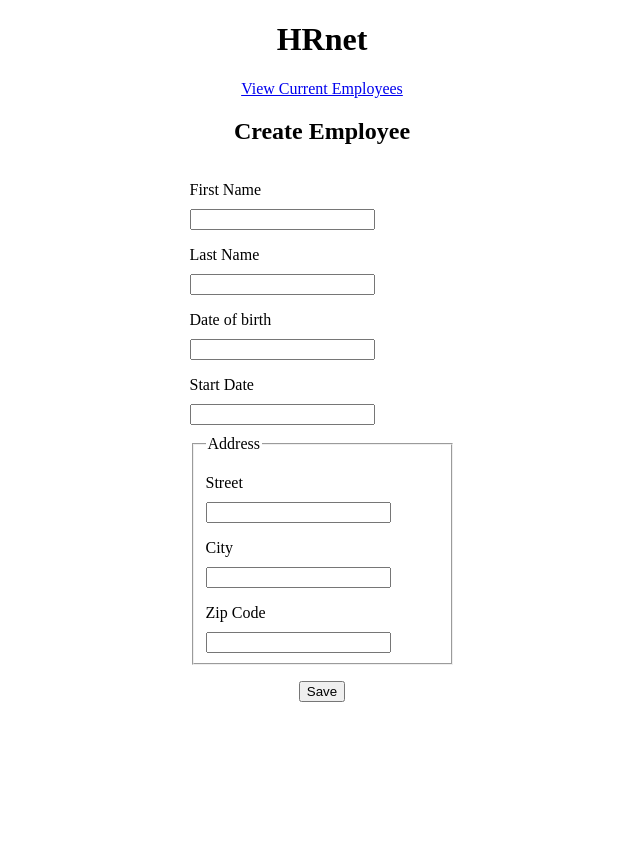
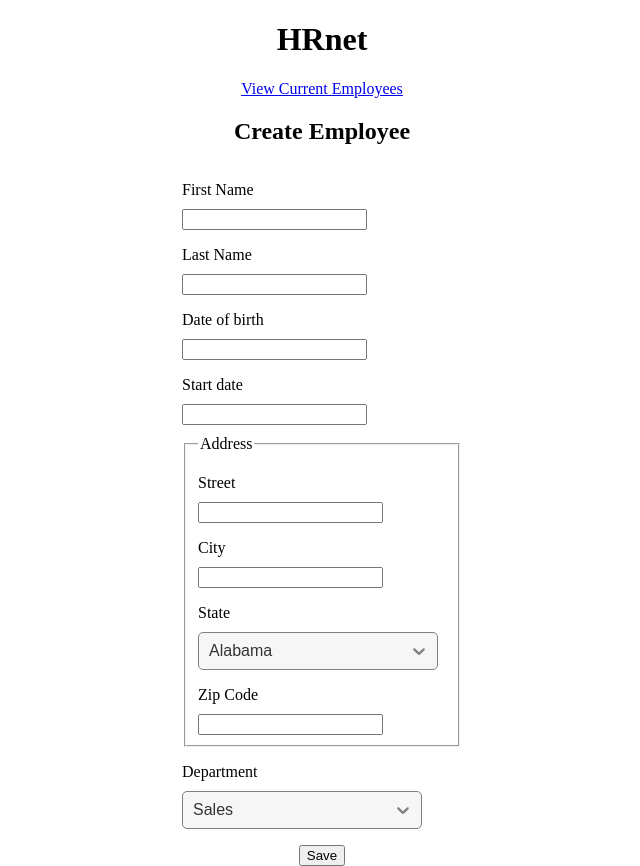
Before and after one commit to YannickLefaivre/YannickLefaivre_14_31072022, a React (Create React App) app: page / in a window 1280 px wide. Shown: the whole page, without its empty margins (318-958 px from the left). Before the commit the page ends 800 px from the top, so only its background shows below. Built offline with nearby package versions, Linux system fonts and the light colour scheme.

Commit message:
feat: add the dropdown/selection menu react package

```diff
--- a/src/common/components/FormField/index.jsx
+++ b/src/common/components/FormField/index.jsx
@@ -1,20 +1,58 @@
+import PropTypes from "prop-types"
 import "./style.css"
 
 /**
  * @param {Object} props
- * @param {String} props.id
- * @param {String} props.type
+ * @param {String} props.children
  * @param {String} props.label
+ * @param {String} [props.labelFor]
+ * @param {String} [props.errorMessage]
+ * @param {Object} [props.styleModifier]
+ * @param {String} [props.styleModifier.container]
+ * @param {String} [props.styleModifier.label]
  *
  * @returns {JSX.Element}
  */
-const FormField = ({ id, type, label }) => {
+const FormField = ({
+  children,
+  label,
+  labelFor,
+  errorMessage,
+  styleModifier,
+}) => {
   return (
-    <div className="form-field">
-      <label htmlFor={id}>{label}</label>
-      <input type={type} id={id} className="form-field-input" />
+    <div
+      className={`form-field${
+        styleModifier && styleModifier.container
+          ? ` ${styleModifier.container}`
+          : ""
+      }`}
+    >
+      <label
+        htmlFor={labelFor}
+        className={
+          styleModifier && styleModifier.label && styleModifier.label
+        }
+      >
+        {label}
+      </label>
+
+      {children}
+
+      {errorMessage && <p>{errorMessage}</p>}
     </div>
   )
 }
 
+FormField.propTypes = {
+  children: PropTypes.node.isRequired,
+  label: PropTypes.string.isRequired,
+  labelFor: PropTypes.string,
+  errorMessage: PropTypes.string,
+  styleModifier: PropTypes.shape({
+    container: PropTypes.string,
+    label: PropTypes.string,
+  }),
+}
+
 export default FormField
--- a/src/common/components/FormField/style.css
+++ b/src/common/components/FormField/style.css
@@ -0,0 +1,8 @@
+.form-field {
+  margin-top: 1rem;
+}
+
+label {
+  display: block;
+  margin-bottom: 10px;
+}
--- a/src/features/create-employee/CreateEmployee.jsx
+++ b/src/features/create-employee/CreateEmployee.jsx
@@ -1,14 +1,21 @@
 import { useState } from "react"
 import { NavLink } from "react-router-dom"
 import FormField from "../../common/components/FormField"
+import Select from "react-select"
 import DatePicker from "react-datepicker"
+import "react-datepicker/dist/react-datepicker.css"
+import { states, departments } from "./select-component-utils/options"
 import CustomDatepickerHeader from "./datepicker-custom-parts/CustomDatepickerHeader"
-import "react-datepicker/dist/react-datepicker.css"
+import { statesAndDepartmentsSelectStyles } from "./select-component-utils/customStyles"
 import "./CreateEmployee.style.css"
 
 const CreateEmployee = () => {
   const [dateOfBirth, setDateOfBirth] = useState(null)
   const [startDate, setStartDate] = useState(null)
+  const [selectedState, setSelectedState] = useState(states[0])
+  const [selectedDepartment, setSelectedDepartment] = useState(
+    departments[0]
+  )
 
   return (
     <>
@@ -18,12 +25,20 @@ const CreateEmployee = () => {
       <div className="container">
         <NavLink to="/employee-list">View Current Employees</NavLink>
         <h2>Create Employee</h2>
-        <form action="#" id="create-employee" className="form">
-          <FormField id="first-name" type="text" label="First Name" />
+        <form
+          action="#"
+          id="create-employee"
+          className="form"
+        >
+          <FormField label="First Name" labelFor="first-name">
+            <input id="first-name" type="text" required />
+          </FormField>
 
-          <FormField id="last-name" type="text" label="Last Name" />
+          <FormField label="Last Name" labelFor="last-name">
+            <input id="last-name" type="text" required />
+          </FormField>
 
-          <label>Date of birth</label>
+          <FormField label="Date of birth">
             <DatePicker
               renderCustomHeader={CustomDatepickerHeader}
               highlightDates={[
@@ -33,7 +48,9 @@ const CreateEmployee = () => {
                   ],
                 },
               ]}
-            todayButton={<span className="fa-solid fa-house"></span>}
+              todayButton={
+                <span className="fa-solid fa-house"></span>
+              }
               fixedHeight
               selected={dateOfBirth}
               onChange={(date) => setDateOfBirth(date)}
@@ -53,8 +70,9 @@ const CreateEmployee = () => {
                 },
               ]}
             />
+          </FormField>
 
-          <label>Start Date</label>
+          <FormField label="Start date">
             <DatePicker
               renderCustomHeader={CustomDatepickerHeader}
               highlightDates={[
@@ -64,7 +82,9 @@ const CreateEmployee = () => {
                   ],
                 },
               ]}
-            todayButton={<span className="fa-solid fa-house"></span>}
+              todayButton={
+                <span className="fa-solid fa-house"></span>
+              }
               fixedHeight
               selected={startDate}
               onChange={(date) => setStartDate(date)}
@@ -84,18 +104,69 @@ const CreateEmployee = () => {
                 },
               ]}
             />
+          </FormField>
 
           <fieldset className="address">
             <legend>Address</legend>
 
-            <FormField id="street" type="text" label="Street" />
+            <FormField label="Street" labelFor="street">
+              <input id="street" type="text" required />
+            </FormField>
 
-            <FormField id="city" type="text" label="City" />
+            <FormField label="City" labelFor="city">
+              <input id="city" type="text" required />
+            </FormField>
 
-            <FormField id="zip-code" type="number" label="Zip Code" />
+            <FormField label="State">
+              <Select
+                value={selectedState}
+                onChange={setSelectedState}
+                options={states}
+                isSearchable={false}
+                styles={statesAndDepartmentsSelectStyles}
+                theme={(theme) => ({
+                  ...theme,
+                  borderRadius: 5,
+                  colors: {
+                    ...theme.colors,
+                    primary: "hsl(0, 0%, 10%)",
+                    neutral20: "hsl(0, 0%, 50%)",
+                    neutral30: "hsl(0, 0%, 20%)",
+                  },
+                })}
+              />
+            </FormField>
+
+            <FormField label="Zip Code" labelFor="zip-code">
+              <input id="zip-code" type="number" required />
+            </FormField>
           </fieldset>
 
-          <button type="submit" className="button--save-employee">
+          <FormField label="Department">
+            <Select
+              id="department"
+              value={selectedDepartment}
+              onChange={setSelectedDepartment}
+              options={departments}
+              isSearchable={false}
+              styles={statesAndDepartmentsSelectStyles}
+              theme={(theme) => ({
+                ...theme,
+                borderRadius: 5,
+                colors: {
+                  ...theme.colors,
+                  primary: "hsl(0, 0%, 10%)",
+                  neutral20: "hsl(0, 0%, 50%)",
+                  neutral30: "hsl(0, 0%, 20%)",
+                },
+              })}
+            />
+          </FormField>
+
+          <button
+            type="submit"
+            className="button button--save-employee"
+          >
             Save
           </button>
         </form>
--- a/src/features/create-employee/CreateEmployee.style.css
+++ b/src/features/create-employee/CreateEmployee.style.css
@@ -7,7 +7,7 @@
 .form {
   display: flex;
   flex-direction: column;
-  width: 265px;
+  width: 280px;
 }
 
 .button--save-employee {
@@ -17,6 +17,10 @@
 
 .address {
   margin-top: 10px;
+}
+
+.form-field__default-input--adress-fieldset {
+  width: 80%;
 }
 
 .react-datepicker__day:not(.react-datepicker__day--highlighted-custom, .react-datepicker__day--keyboard-selected, .react-datepicker__day--selected) {
@@ -31,12 +35,12 @@
 
 .react-datepicker__day--selected,
 .react-datepicker__day--keyboard-selected {
-  color: rgb(var(--light-text));
+  color: white;
   background-color: rgb(var(--secondary-color));
 }
 
 .react-datepicker__day:hover {
-  color: rgb(var(--light-text));
+  color: white;
   background-color: rgb(var(--tertiary-color));
 }
 
--- /dev/null
+++ b/src/features/create-employee/select-component-utils/customStyles.js
@@ -0,0 +1,86 @@
+export const statesAndDepartmentsSelectStyles = {
+  container: (provided, state) => {
+    return {
+      ...provided,
+      marginTop: 10,
+      width: 240,
+    }
+  },
+  control: (provided, state) => {
+    return {
+      ...provided,
+      cursor: "pointer",
+      backgroundColor: state.isFocused
+        ? "hsla(0, 0%, 90%, 0.7)"
+        : "hsla(0, 0%, 95%, 0.7)",
+    }
+  },
+  valueContainer: (provided, state) => {
+    return {
+      ...provided,
+      fontFamily: "Arial",
+    }
+  },
+  option: (provided, state) => {
+    return {
+      ...provided,
+      cursor: "pointer",
+      color: state.isSelected || state.isFocused ? "white" : "dark",
+      backgroundColor: state.isSelected
+        ? "rgb(var(--secondary-color))"
+        : state.isFocused
+        ? "rgb(var(--tertiary-color))"
+        : "white",
+    }
+  },
+  indicatorSeparator: (provided, state) => {
+    return {
+      ...provided,
+      width: 0,
+    }
+  },
+}
+
+export const monthAndYearSelectStyles = {
+  ...statesAndDepartmentsSelectStyles,
+  container: (provided, state) => ({
+    ...provided,
+    marginTop: 0,
+    marginInline: 5,
+    width: "auto",
+  }),
+  control: (provided, state) => {
+    return {
+      ...provided,
+      width: "7.5em",
+      height: "2.5em",
+      minHeight: 17,
+      cursor: "pointer",
+      backgroundColor: state.isFocused
+        ? "hsla(0, 0%, 90%, 0.7)"
+        : "hsla(0, 0%, 95%, 0.7)",
+    }
+  },
+  valueContainer: (provided, state) => {
+    return {
+      ...provided,
+      alignItems: "center",
+      paddingLeft: 3,
+    }
+  },
+  singleValue: (provided, state) => {
+    return {
+      ...provided,
+      fontWeight: "bold",
+      fontFamily: "Arial",
+      fontSize: "0.75rem",
+    }
+  },
+  indicatorsContainer: (provided, state) => {
+    return {
+      ...provided,
+      width: 30,
+      height: 30,
+    }
+  },
+}
--- /dev/null
+++ b/src/features/create-employee/select-component-utils/options.js
@@ -0,0 +1,246 @@
+export const states = [
+  {
+    label: "Alabama",
+    value: "AL",
+  },
+  {
+    label: "Alaska",
+    value: "AK",
+  },
+  {
+    label: "American Samoa",
+    value: "AS",
+  },
+  {
+    label: "Arizona",
+    value: "AZ",
+  },
+  {
+    label: "Arkansas",
+    value: "AR",
+  },
+  {
+    label: "California",
+    value: "CA",
+  },
+  {
+    label: "Colorado",
+    value: "CO",
+  },
+  {
+    label: "Connecticut",
+    value: "CT",
+  },
+  {
+    label: "Delaware",
+    value: "DE",
+  },
+  {
+    label: "District Of Columbia",
+    value: "DC",
+  },
+  {
+    label: "Federated States Of Micronesia",
+    value: "FM",
+  },
+  {
+    label: "Florida",
+    value: "FL",
+  },
+  {
+    label: "Georgia",
+    value: "GA",
+  },
+  {
+    label: "Guam",
+    value: "GU",
+  },
+  {
+    label: "Hawaii",
+    value: "HI",
+  },
+  {
+    label: "Idaho",
+    value: "ID",
+  },
+  {
+    label: "Illinois",
+    value: "IL",
+  },
+  {
+    label: "Indiana",
+    value: "IN",
+  },
+  {
+    label: "Iowa",
+    value: "IA",
+  },
+  {
+    label: "Kansas",
+    value: "KS",
+  },
+  {
+    label: "Kentucky",
+    value: "KY",
+  },
+  {
+    label: "Louisiana",
+    value: "LA",
+  },
+  {
+    label: "Maine",
+    value: "ME",
+  },
+  {
+    label: "Marshall Islands",
+    value: "MH",
+  },
+  {
+    label: "Maryland",
+    value: "MD",
+  },
+  {
+    label: "Massachusetts",
+    value: "MA",
+  },
+  {
+    label: "Michigan",
+    value: "MI",
+  },
+  {
+    label: "Minnesota",
+    value: "MN",
+  },
+  {
+    label: "Mississippi",
+    value: "MS",
+  },
+  {
+    label: "Missouri",
+    value: "MO",
+  },
+  {
+    label: "Montana",
+    value: "MT",
+  },
+  {
+    label: "Nebraska",
+    value: "NE",
+  },
+  {
+    label: "Nevada",
+    value: "NV",
+  },
+  {
+    label: "New Hampshire",
+    value: "NH",
+  },
+  {
+    label: "New Jersey",
+    value: "NJ",
+  },
+  {
+    label: "New Mexico",
+    value: "NM",
+  },
+  {
+    label: "New York",
+    value: "NY",
+  },
+  {
+    label: "North Carolina",
+    value: "NC",
+  },
+  {
+    label: "North Dakota",
+    value: "ND",
+  },
+  {
+    label: "Northern Mariana Islands",
+    value: "MP",
+  },
+  {
+    label: "Ohio",
+    value: "OH",
+  },
+  {
+    label: "Oklahoma",
+    value: "OK",
+  },
+  {
+    label: "Oregon",
+    value: "OR",
+  },
+  {
+    label: "Palau",
+    value: "PW",
+  },
+  {
+    label: "Pennsylvania",
+    value: "PA",
+  },
+  {
+    label: "Puerto Rico",
+    value: "PR",
+  },
+  {
+    label: "Rhode Island",
+    value: "RI",
+  },
+  {
+    label: "South Carolina",
+    value: "SC",
+  },
+  {
+    label: "South Dakota",
+    value: "SD",
+  },
+  {
+    label: "Tennessee",
+    value: "TN",
+  },
+  {
+    label: "Texas",
+    value: "TX",
+  },
+  {
+    label: "Utah",
+    value: "UT",
+  },
+  {
+    label: "Vermont",
+    value: "VT",
+  },
+  {
+    label: "Virgin Islands",
+    value: "VI",
+  },
+  {
+    label: "Virginia",
+    value: "VA",
+  },
+  {
+    label: "Washington",
+    value: "WA",
+  },
+  {
+    label: "West Virginia",
+    value: "WV",
+  },
+  {
+    label: "Wisconsin",
+    value: "WI",
+  },
+  {
+    label: "Wyoming",
+    value: "WY",
+  },
+]
+
+export const departments = [
+  { label: "Sales", value: "Sales" },
+  { label: "Marketing", value: "Marketing" },
+  { label: "Engineering", value: "Engineering" },
+  { label: "Human Resources", value: "Human resources" },
+  { label: "Legal", value: "Legal" },
+]
--- a/src/index.css
+++ b/src/index.css
@@ -2,8 +2,6 @@
   --primary-color: 240, 240, 240;
   --secondary-color: 49, 174, 247;
   --tertiary-color: 255, 153, 0;
-
-  --light-text: 255, 255, 255;
 }
 
 body {
@@ -20,15 +18,9 @@ code {
     monospace;
 }
 
-#root {
-  margin: 0 auto;
-  width: 1280px;
-}
-
-label {
-  display: block;
-  margin-top: 1rem;
-  margin-bottom: 10px;
+input,
+select {
+  font-family: Arial, Helvetica, sans-serif;
 }
 
 .container {
@@ -37,3 +29,7 @@ label {
   align-items: center;
   justify-content: center;
 }
+
+.button {
+  cursor: pointer;
+}
```
Lines whose indentation alone changed are shown as unchanged.
